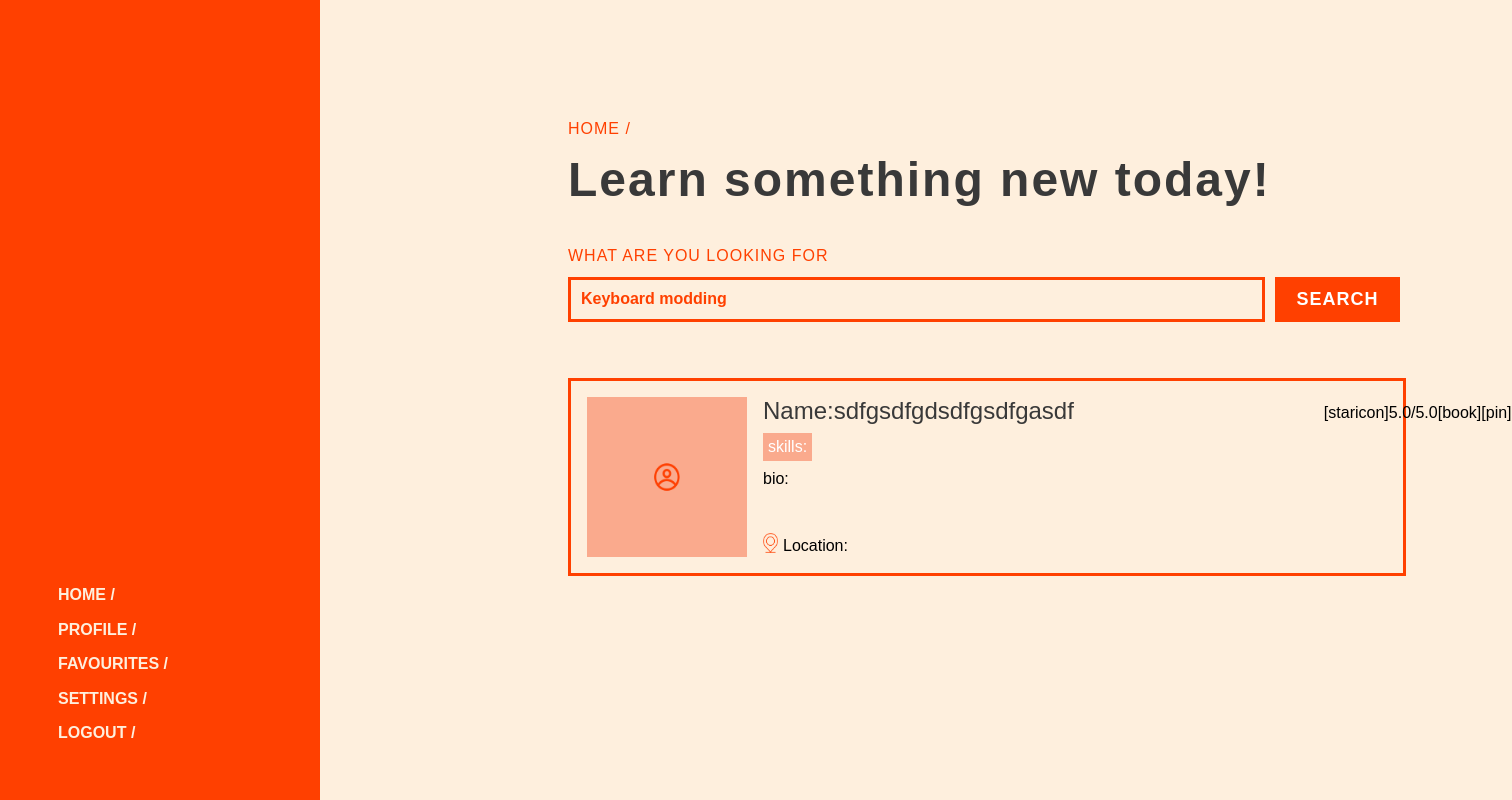
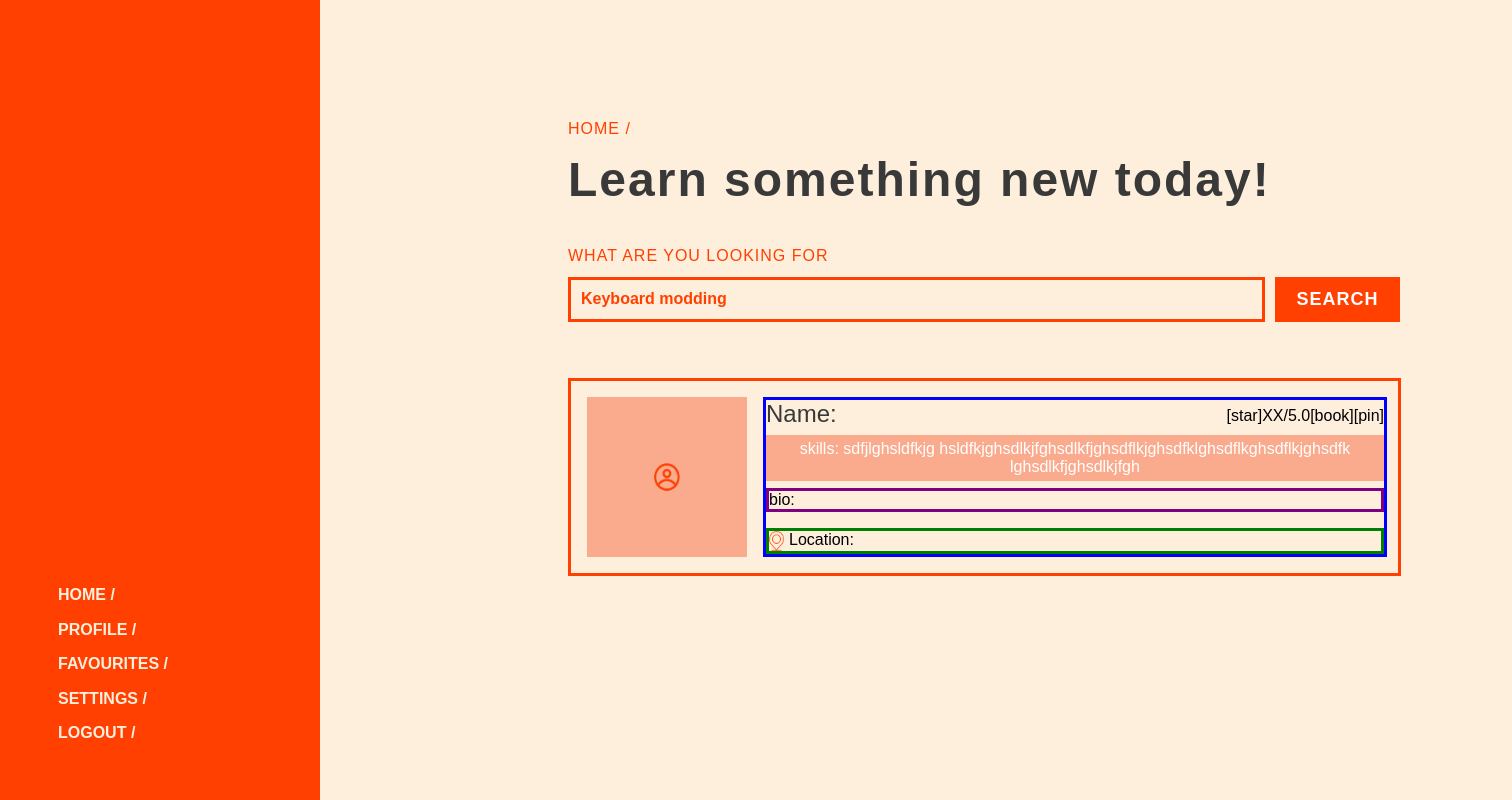
Before and after one commit to Your-Missing-Semester/permuto, a React (Create React App) app in the folder frontend/: page /home in a window 1280 px wide. Shown: the whole page, 1512 px wide, since content can reach past the window. Built offline with nearby package versions, Linux system fonts and the light colour scheme.

Commit message:
fixed spacing

```diff
--- a/frontend/src/components/HomePage/Profiles/profiles.jsx
+++ b/frontend/src/components/HomePage/Profiles/profiles.jsx
@@ -9,24 +9,23 @@ function UserProfile (user) {
         <div className={styles["profile-grid"]}>
             <div className={styles["profile-card"]}>
                 <img className={styles["pfp"]}src={pfpPlaceholder} alt={"placeholder"}></img>
-                <div>
-                    {/* placed xxx: placeholders to see how it'd look*/}
-                    {/* update userprofile link */}
+                <div className={styles["card-info"]}>
                     <div className={styles["row1"]}>
+                        {/* need to set char limits for name, bio, skill*/}
                         <Link className={styles["username"]} to={user.profilePage}>
-                            Name:sdfgsdfgdsdfgsdfgasdf {user.firstName} {user.lastName}</Link>
+                           Name: {user.firstName} {user.lastName}</Link>
                         <div className={styles["user-details"]}>
-                            <p>[staricon]</p>
-                            <p> 5.0/5.0</p>
+                            <p>[star]</p>
+                            <p> {user.rating}XX/5.0</p>
                             <p>[book]</p>
                             <p>[pin]</p>
                         </div>
                     </div>
-                    <h3 className={styles["skills"]}>skills: {user.skills}</h3>
-                    <p className={styles["bio"]}>bio: {user.bio}</p>
+                    <h3 className={styles["skills"]}>skills: sdfjlghsldfkjg hsldfkjghsdlkjfghsdlkfjghsdflkjghsdfklghsdflkghsdflkjghsdfk lghsdlkfjghsdlkjfgh {user.skills}</h3>
+                    <h3 className={styles["bio"]}>bio: {user.bio}</h3>
                     <div className={styles["row2"]}>
                         <img className={styles["location-icon"]}src={locationIcon} alt={"location"}></img>
-                        <p className={styles["location"]}>Location: {user.location}</p>
+                        <h3 className={styles["location"]}>Location:{user.location}</h3>
                     </div>
                 </div>
             </div>
--- a/frontend/src/components/HomePage/Profiles/profiles.module.css
+++ b/frontend/src/components/HomePage/Profiles/profiles.module.css
@@ -1,29 +1,42 @@
 .profile-grid {
     display: grid;
-    grid-template-columns: [c1] 560px [c2] auto [c3] 320px;
+    grid-template-columns: [c1] 560px [c2] auto;
 }
 
 .profile-card {
     display: flex;
     gap: 16px;
     grid-column: 2;
-    width: 800px;
+    width: 795px;
     height: 160px;
     padding: 16px;
-    border: solid #FF4000;
-    border-width: 3px 3px;
+    border: solid #FF4000 3px;
 }
 
-.row1{
+.card-info {
+    grid-column: 2;
     display: flex;
+    flex-direction: column;
+    border: solid blue 3px;
+}
+
+.pfp {
+    width: 160px;
+    height: 160px;
+}
+
+.row1 {
+    display: flex;
+    flex-direction: row;
+    width: 618px;
 }
 
 .username {
     font-size: 24px;
-    padding-top: 0;
-    padding-right: 250px;
-    margin: 0;
     color: #393939;
+    max-width: 450px;
+    overflow: hidden;
+    white-space: nowrap;
 }
 
 .username:hover {
@@ -33,36 +46,44 @@
 
 .user-details{
     display: flex;
-}
-
-.pfp {
-    width: 160px;
-    height: 160px;
+    margin-left: auto;
 }
 
 .skills {
     display: inline-block;
     text-align: center;
-    margin-top: 4px;
+    margin-top: 3px;
+    margin-bottom: 5px;
     color: white;
     font-size: 16px;
     font-weight:lighter;
     background-color: #FAAA8D;
     padding: 5px;
+    text-wrap: pretty;
 }
 
 .bio {
-    margin-top: 2px;
+    margin-top: auto;
+    font-size: 16px;
+    font-weight: lighter;
+    border: 3px purple solid;
 }
 
 .row2{
     display: flex;
-    padding-top: 35px;
     gap: 5px;
+    border: 3px green solid;
+}
+
+.location {
+    font-size: 16px;
+    font-weight: lighter;
+    margin: 0px;
+    float: left
 }
 
 .location-icon {
-    padding-top: 3px;
     width: 15px;
     height: 20px;
+    float: left;
 }
```
